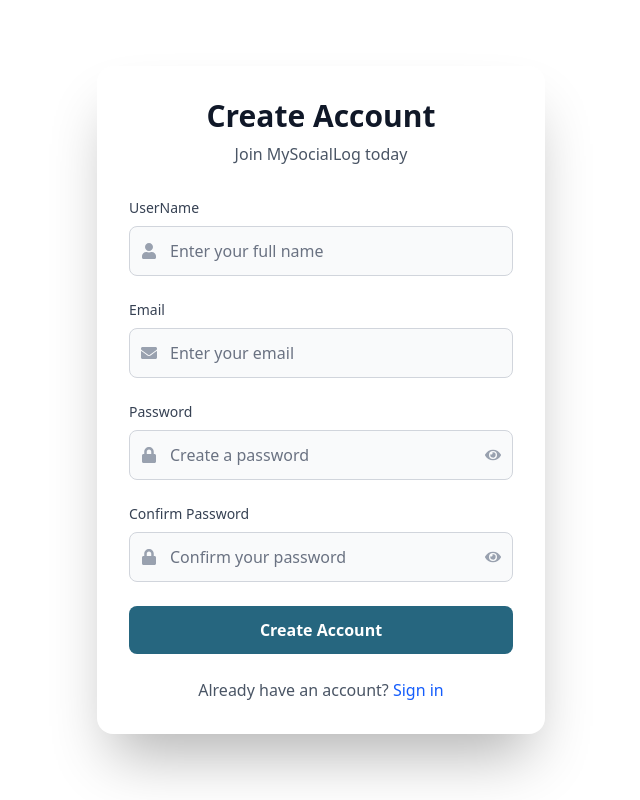
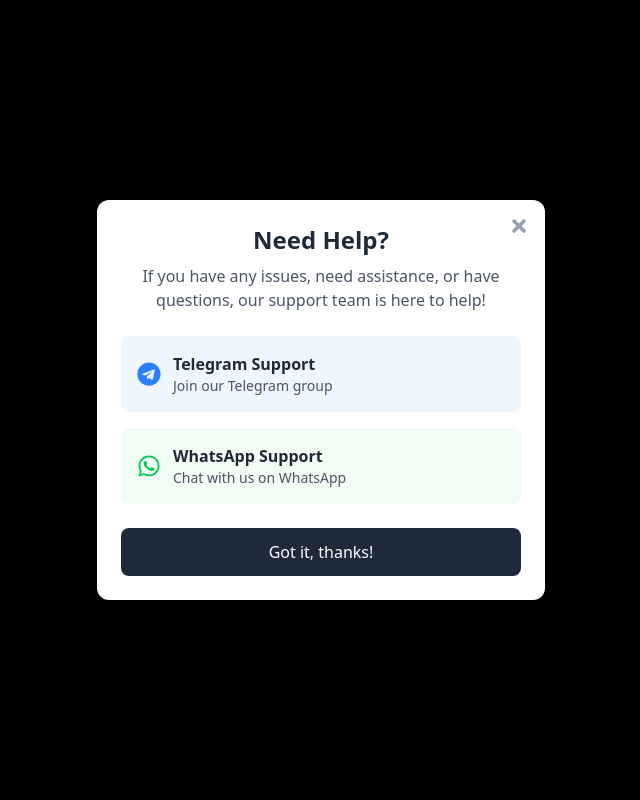
Before and after one commit to AscenxioBlog/mysocialplug, a React (Vite) app: page /register in a window 1280 px wide. Shown: the whole page, without its empty margins (319-959 px from the left). Built offline with nearby package versions, Linux system fonts and the light colour scheme.

Commit message:
category error

```diff
--- a/src/App.jsx
+++ b/src/App.jsx
@@ -29,10 +29,13 @@
 import PaymentSuccess from './UI/Payment/PaymentSuccess'
 import PaymentFailed from './UI/Payment/PaymentFailed'
 import NotFound from './UI/NotFound/NotFound'
+import SupportModal from './components/SupportModal'
+import { useSupportModal } from './hooks/useSupportModal'
 
 function AppContent() {
   const location = useLocation();
   const hideHeaderFooter = ['/login', '/register', '/forgot-password'].includes(location.pathname) || location.pathname.startsWith('/dashboard') || location.pathname.startsWith('/admin') || location.pathname.startsWith('/reset-password');
+  const { showModal, closeModal } = useSupportModal();
 
   // Scroll to top on route change
   useEffect(() => {
@@ -75,6 +78,7 @@
         <Route path="*" element={<NotFound />} />
       </Routes>
       {!hideHeaderFooter && <Footer />}
+      <SupportModal isOpen={showModal} onClose={closeModal} />
     </div>
   )
 }
--- a/src/UI/Home/Index2.jsx
+++ b/src/UI/Home/Index2.jsx
@@ -2,12 +2,14 @@
 import { useNavigate } from "react-router-dom";
 import { FaFacebook, FaTwitter, FaInstagram, FaLinkedin, FaTiktok, FaSearch } from "react-icons/fa";
 import API_URL from '../../Config';
+import SupportModal from '../../components/SupportModal';
 
 function Index2() {
   const [logs, setLogs] = useState([])
   const [loading, setLoading] = useState(true)
   const [error, setError] = useState('')
   const [searchTerm, setSearchTerm] = useState('')
+  const [showSupportModal, setShowSupportModal] = useState(true)
   const navigate = useNavigate()
 
   useEffect(() => {
@@ -98,7 +100,7 @@
     const categoryLower = category?.toLowerCase() || ''
 
     switch (categoryLower) {
-      case 'facebook': case 'facebook dating': return 'bg-blue-50 border-blue-200'
+      case 'facebook': case 'facebook dating': case 'random country facebook': return 'bg-blue-50 border-blue-200'
       case 'vpn': return 'bg-green-50 border-green-200'
       case 'proxy': return 'bg-purple-50 border-purple-200'
       case 'texting apps': return 'bg-indigo-50 border-indigo-200'
@@ -165,13 +167,21 @@
       return 'Proxy'
     }
 
-    // Handle Facebook categories
+    // Handle Facebook categories - check HQ USA first
+    if (categoryLower.includes('hq usa') && categoryLower.includes('facebook')) {
+      return category
+    }
+
     if (categoryLower.includes('facebook') && !categoryLower.includes('dating')) {
-      // Keep HQ USA Facebook separate
-      if (categoryLower.includes('hq usa') && categoryLower.includes('🇺🇸')) {
+      // Keep Random country Facebook as its own category
+      if (categoryLower.includes('random country')) {
         return category
       }
-      // Group other Facebook categories under Random country Facebook
+      // Keep regular Facebook as its own category
+      if (categoryLower === 'facebook') {
+        return category
+      }
+      // Group other Facebook variants under Random country Facebook
       return 'Random country Facebook'
     }
 
@@ -313,6 +323,7 @@
           </div>
         )}
       </div>
+      <SupportModal isOpen={showSupportModal} onClose={() => setShowSupportModal(false)} />
     </div>
   );
 }
--- a/src/UI/Login/Login.jsx
+++ b/src/UI/Login/Login.jsx
@@ -2,6 +2,7 @@
 import { Link, useNavigate } from 'react-router-dom';
 import { FaEnvelope, FaLock, FaEye, FaEyeSlash } from 'react-icons/fa';
 import { useAuth } from '../../contexts/AuthContext';
+import SupportModal from '../../components/SupportModal';
 
 function Login() {
   const [formData, setFormData] = useState({
@@ -11,6 +12,7 @@
   const [showPassword, setShowPassword] = useState(false);
   const [loading, setLoading] = useState(false);
   const [error, setError] = useState('');
+  const [showSupportModal, setShowSupportModal] = useState(false);
 
   const { login, isAuthenticated, user } = useAuth();
   const navigate = useNavigate();
@@ -36,13 +38,15 @@
 
     try {
       const response = await login(formData);
+      setShowSupportModal(true);
+      setTimeout(() => {
         if (response.user.isAdmin === true || response.user.isAdmin === 'true') {
           console.log(response);
           navigate('/admin');
-
         } else {
           navigate('/dashboard');
         }
+      }, 2000);
     } catch (error) {
       setError(error.message || 'Login failed');
     } finally {
@@ -152,6 +156,7 @@
           </p>
         </div>
       </div>
+      <SupportModal isOpen={showSupportModal} onClose={() => setShowSupportModal(false)} />
     </div>
   );
 }
--- a/src/UI/Register/Register.jsx
+++ b/src/UI/Register/Register.jsx
@@ -2,6 +2,7 @@
 import { Link, useNavigate } from 'react-router-dom';
 import { FaUser, FaEnvelope, FaLock, FaEye, FaEyeSlash } from 'react-icons/fa';
 import { useAuth } from '../../contexts/AuthContext';
+import SupportModal from '../../components/SupportModal';
 
 function Register() {
   const [formData, setFormData] = useState({
@@ -14,6 +15,7 @@
   const [showConfirmPassword, setShowConfirmPassword] = useState(false);
   const [loading, setLoading] = useState(false);
   const [error, setError] = useState('');
+  const [showSupportModal, setShowSupportModal] = useState(false);
 
   const { register, isAuthenticated } = useAuth();
   const navigate = useNavigate();
@@ -42,7 +44,10 @@
     try {
       const { confirmPassword, ...registerData } = formData;
       await register(registerData);
-      navigate('/dashboard');
+      setShowSupportModal(true);
+      setTimeout(() => {
+        navigate('/dashboard');
+      }, 2000);
     } catch (error) {
       setError(error.message || 'Registration failed');
     } finally {
@@ -161,6 +166,7 @@
           </p>
         </div>
       </div>
+      <SupportModal isOpen={showSupportModal} onClose={() => setShowSupportModal(false)} />
     </div>
   );
 }
--- a/src/UI/UserDashboard/Overview.jsx
+++ b/src/UI/UserDashboard/Overview.jsx
@@ -4,6 +4,7 @@
 import { useAuth } from '../../contexts/AuthContext'
 import apiService from '../../services/apiService'
 import Product from './Product'
+import SupportModal from '../../components/SupportModal'
 
 function Overview() {
   const [copied, setCopied] = useState(false)
@@ -14,6 +15,7 @@
   const [showAmountModal, setShowAmountModal] = useState(false)
   const [processing, setProcessing] = useState(false)
   const [amount, setAmount] = useState('')
+  const [showSupportModal, setShowSupportModal] = useState(true)
   const { user } = useAuth()
 
   const userData = {
@@ -254,6 +256,7 @@
           </div>
         </div>
       )}
+      <SupportModal isOpen={showSupportModal} onClose={() => setShowSupportModal(false)} />
     </div>
   )
 }
--- /dev/null
+++ b/src/components/SupportModal.jsx
@@ -0,0 +1,63 @@
+import React from 'react'
+import { FaTelegram, FaWhatsapp, FaTimes } from 'react-icons/fa'
+
+function SupportModal({ isOpen, onClose }) {
+  if (!isOpen) return null
+
+  return (
+    <div className="fixed inset-0 bg-black bg-opacity-50 flex items-center justify-center z-50 p-4">
+      <div className="bg-white rounded-xl max-w-md w-full p-6 relative">
+        <button
+          onClick={onClose}
+          className="absolute top-4 right-4 text-gray-400 hover:text-gray-600"
+        >
+          <FaTimes className="text-xl" />
+        </button>
+
+        <div className="text-center mb-6">
+          <h2 className="text-2xl font-bold text-gray-800 mb-2">Need Help?</h2>
+          <p className="text-gray-600">
+            If you have any issues, need assistance, or have questions, our support team is here to help!
+          </p>
+        </div>
+
+        <div className="space-y-4">
+          <a
+            href="https://t.me/+KHKwoQa3ieg5MjU8"
+            target="_blank"
+            rel="noopener noreferrer"
+            className="flex items-center gap-3 p-4 bg-blue-50 hover:bg-blue-100 rounded-lg transition-colors"
+          >
+            <FaTelegram className="text-blue-500 text-2xl" />
+            <div>
+              <h3 className="font-semibold text-gray-800">Telegram Support</h3>
+              <p className="text-sm text-gray-600">Join our Telegram group</p>
+            </div>
+          </a>
+
+          <a
+            href="https://chat.whatsapp.com/KQuPSWyfMSJ2Bdza7ucSTE?mode=wwt"
+            target="_blank"
+            rel="noopener noreferrer"
+            className="flex items-center gap-3 p-4 bg-green-50 hover:bg-green-100 rounded-lg transition-colors"
+          >
+            <FaWhatsapp className="text-green-500 text-2xl" />
+            <div>
+              <h3 className="font-semibold text-gray-800">WhatsApp Support</h3>
+              <p className="text-sm text-gray-600">Chat with us on WhatsApp</p>
+            </div>
+          </a>
+        </div>
+
+        <button
+          onClick={onClose}
+          className="w-full mt-6 bg-gray-800 text-white py-3 rounded-lg hover:bg-gray-700 transition-colors"
+        >
+          Got it, thanks!
+        </button>
+      </div>
+    </div>
+  )
+}
+
+export default SupportModal
--- /dev/null
+++ b/src/hooks/useSupportModal.js
@@ -0,0 +1,24 @@
+import { useState, useEffect } from 'react'
+
+export const useSupportModal = () => {
+  const [showModal, setShowModal] = useState(false)
+
+  useEffect(() => {
+    // Show modal on page refresh/load
+    const hasSeenModal = sessionStorage.getItem('supportModalShown')
+    if (!hasSeenModal) {
+      setShowModal(true)
+      sessionStorage.setItem('supportModalShown', 'true')
+    }
+  }, [])
+
+  const closeModal = () => {
+    setShowModal(false)
+  }
+
+  const triggerModal = () => {
+    setShowModal(true)
+  }
+
+  return { showModal, closeModal, triggerModal }
+}
```
Also changed, not shown: src/UI/UserDashboard/Product.jsx (+29 -10 lines). Lines whose indentation alone changed are shown as unchanged.
